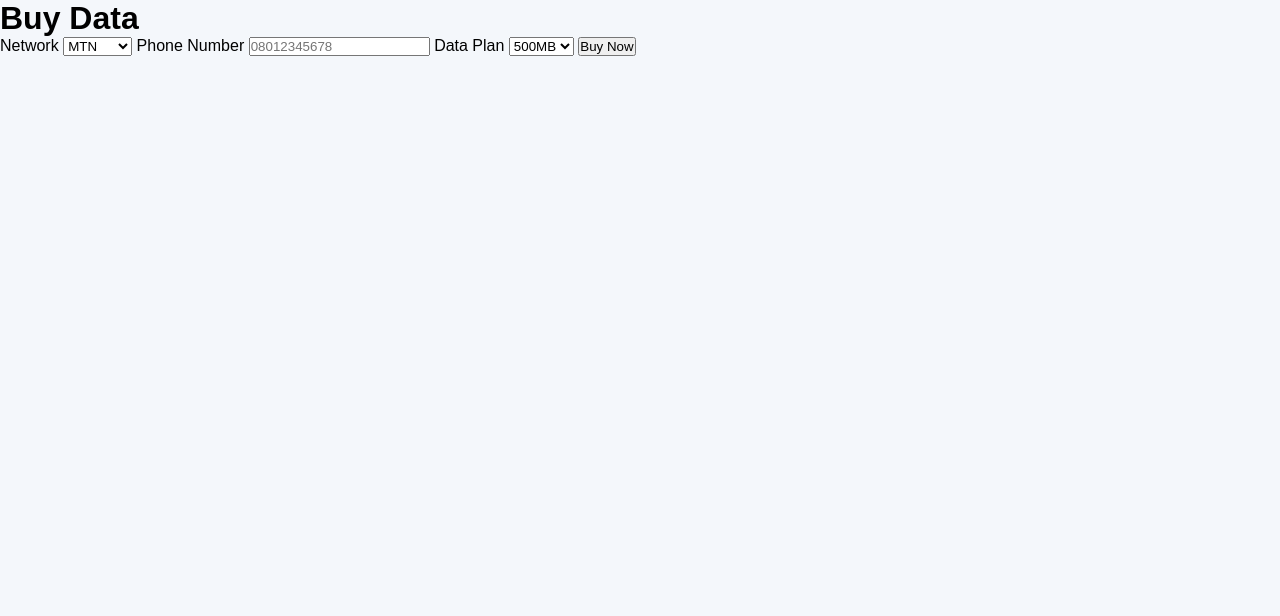
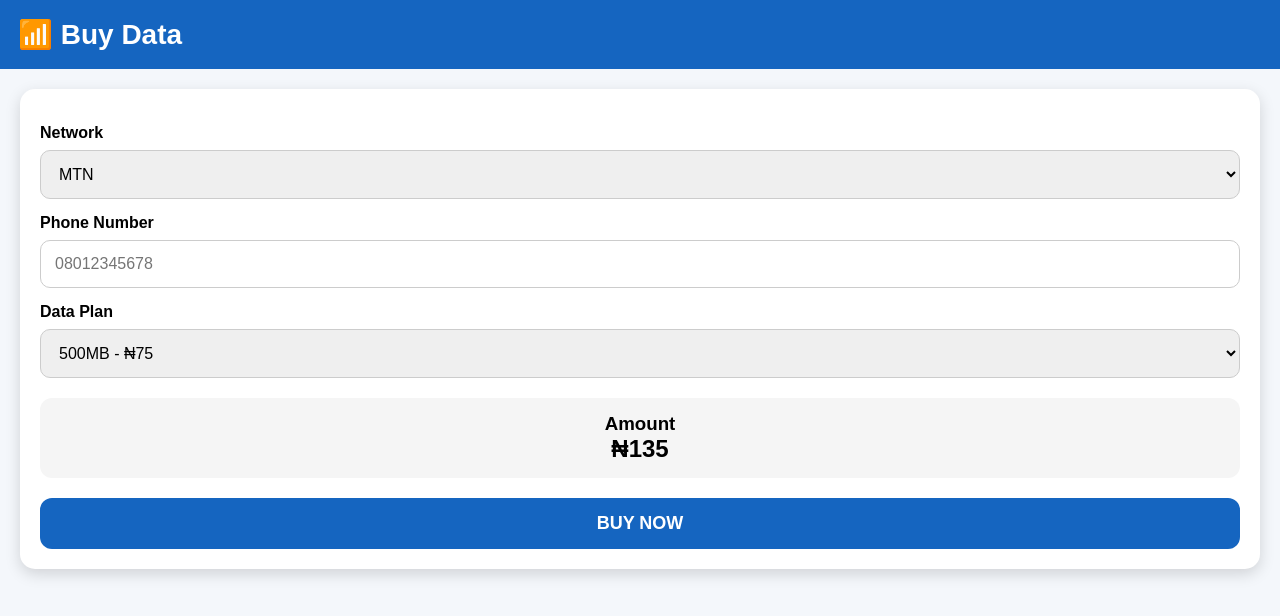
Before and after one commit to abbanbasira321-stack/BSRDATA, a website: page www/buydata.html in a window 1280 px wide. Drawn offline with Linux system fonts and the light colour scheme.

Commit message:
Modern Buy Data UI

```diff
--- a/www/buydata.html
+++ b/www/buydata.html
@@ -1,18 +1,21 @@
 <!DOCTYPE html>
-<html>
+<html lang="en">
 <head>
 <meta charset="UTF-8">
 <meta name="viewport" content="width=device-width, initial-scale=1.0">
 <title>Buy Data</title>
 <link rel="stylesheet" href="style.css">
 </head>
+
 <body>
 
-<header class="header">
-<h1>Buy Data</h1>
-</header>
+<div class="topbar">
+    <h2>📶 Buy Data</h2>
+</div>
 
-<div class="form">
+<div class="container">
+
+<div class="form-card">
 
 <label>Network</label>
 <select id="network">
@@ -23,17 +26,26 @@
 </select>
 
 <label>Phone Number</label>
-<input type="tel" id="phone" placeholder="08012345678">
+<input type="tel" placeholder="08012345678">
 
 <label>Data Plan</label>
 <select id="plan">
-<option>500MB</option>
-<option>1GB</option>
-<option>2GB</option>
-<option>5GB</option>
+<option>500MB - ₦75</option>
+<option>1GB - ₦135</option>
+<option>2GB - ₦270</option>
+<option>5GB - ₦675</option>
 </select>
 
-<button onclick="buyData()">Buy Now</button>
+<div class="amount">
+<h3>Amount</h3>
+<h2>₦135</h2>
+</div>
+
+<button class="buy-btn" onclick="buyData()">
+BUY NOW
+</button>
+
+</div>
 
 </div>
 
--- a/www/style.css
+++ b/www/style.css
@@ -146,3 +146,59 @@ text-align:center;
 color:#0B5ED7;
 cursor:pointer;
 }
+.topbar{
+background:#1565c0;
+color:#fff;
+padding:18px;
+text-align:center;
+font-size:22px;
+font-weight:bold;
+}
+
+.container{
+padding:20px;
+}
+
+.form-card{
+background:#fff;
+padding:20px;
+border-radius:15px;
+box-shadow:0 5px 15px rgba(0,0,0,.15);
+}
+
+.form-card label{
+display:block;
+margin-top:15px;
+font-weight:bold;
+}
+
+.form-card input,
+.form-card select{
+width:100%;
+padding:14px;
+margin-top:8px;
+border-radius:10px;
+border:1px solid #ccc;
+font-size:16px;
+box-sizing:border-box;
+}
+
+.amount{
+margin-top:20px;
+text-align:center;
+background:#f5f5f5;
+padding:15px;
+border-radius:12px;
+}
+
+.buy-btn{
+width:100%;
+margin-top:20px;
+padding:15px;
+border:none;
+border-radius:12px;
+background:#1565c0;
+color:white;
+font-size:18px;
+font-weight:bold;
+}
```
